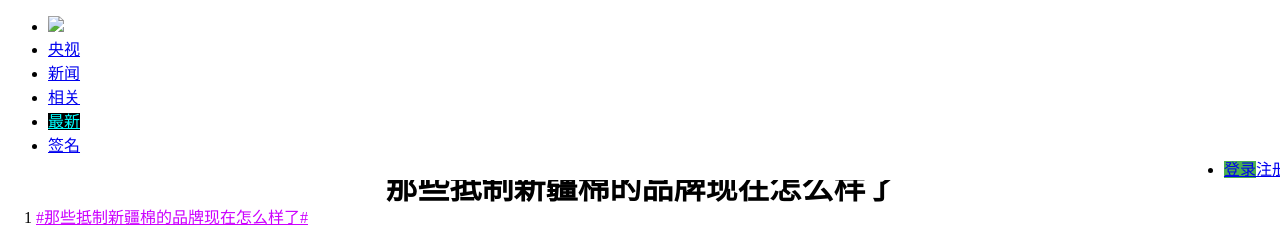
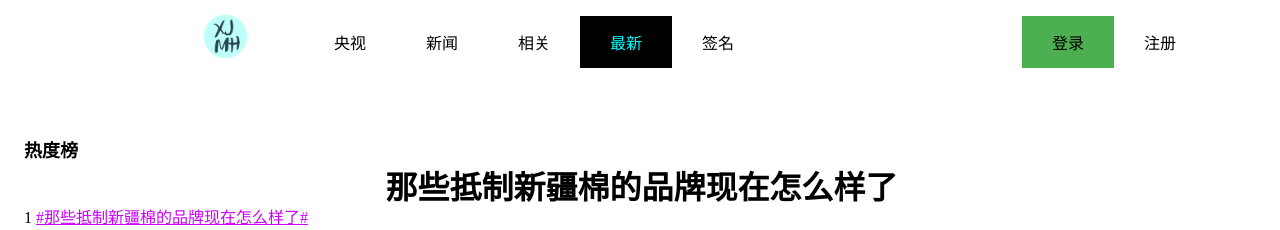
Before and after one commit to Lemouie/XJMH, a plain HTML site: page 最新.html in a window 1280 px wide. Shown: the top 230 px of the page. Drawn offline with Linux system fonts and the light colour scheme.

Commit message:
Add files via upload

```diff
--- a/最新.html
+++ b/最新.html
@@ -24,18 +24,24 @@
     <link href="xjm.css" rel="stylesheet" type="text/css" />
 
     <div class="topnav">
-        <ul>
-            <li><a href="index.html"><img src="resource/XJMH_icon.png/" /></a></li>
-            <li><a href="央视.html">央视</a></li>
-            <li><a href="新闻.html">新闻</a></li>
-            <li><a href="相关.html">相关</a></li>
-            <li><a style="background-color: #000000; color: #00ffff;" href="最新.html">最新</a></li>
-            <li><a href="签名.html">签名</a></li>
+        <div class="lefttop">
 
-            <li style="float:right"><a href="#about">注册</a></li>
-            <li style="float:right"><a class="active" href="#about">登录</a></li>
+            <a id="logo" alt="logo" target="_blank" href="index.html"><img src="resource/XJMH_icon.png" /></a>
 
-        </ul>
+        </div>
+        <div class="righttop">
+            <ul>
+                <li><a target="_blank" href="央视.html">央视</a></li>
+                <li><a target="_blank" href="新闻.html">新闻</a></li>
+                <li><a target="_blank" href="相关.html">相关</a></li>
+                <li><a style="background-color: #000000; color: #00ffff;" href="最新.html">最新</a></li>
+                <li><a target="_blank" href="签名.html">签名</a></li>
+
+                <li style="float:right"><a href="#about">注册</a></li>
+                <li style="float:right"><a class="active" href="#about">登录</a></li>
+
+            </ul>
+        </div>
     </div>
     <div class="body">
         <div class="column">
```
